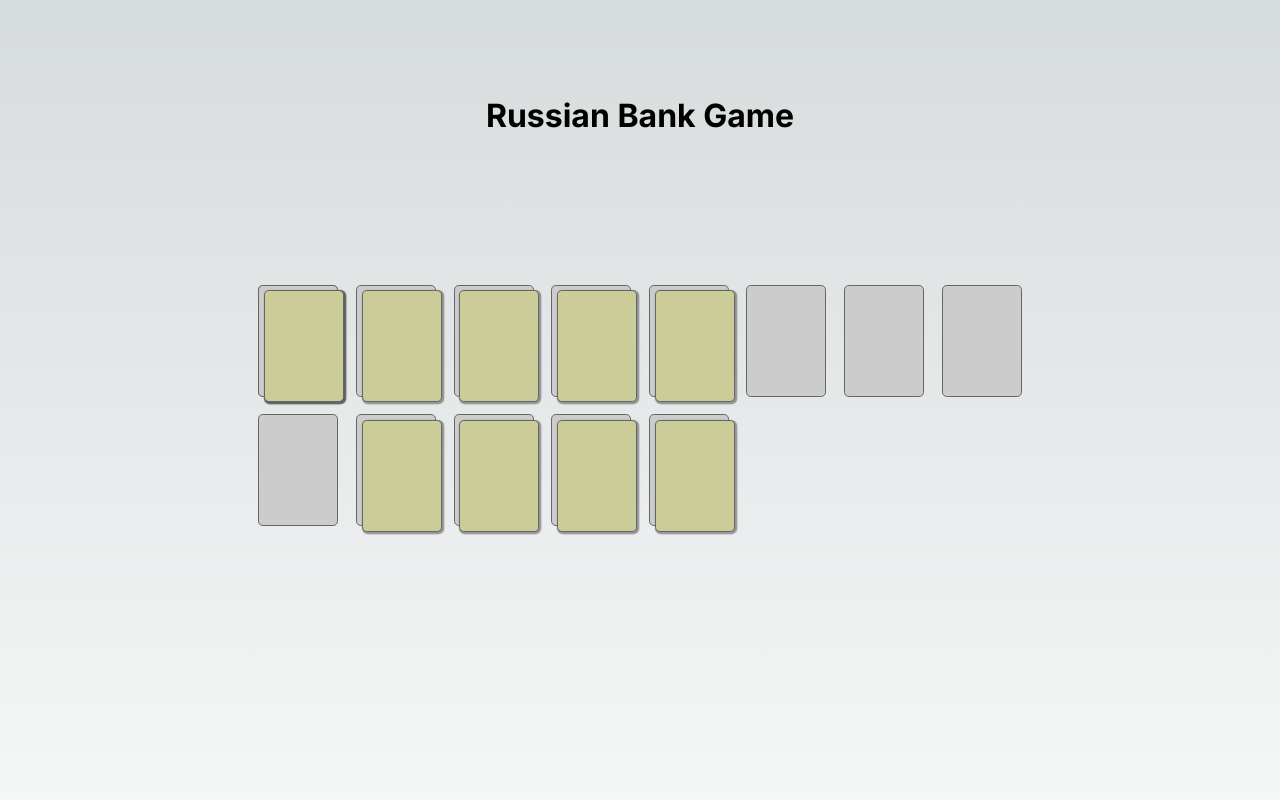
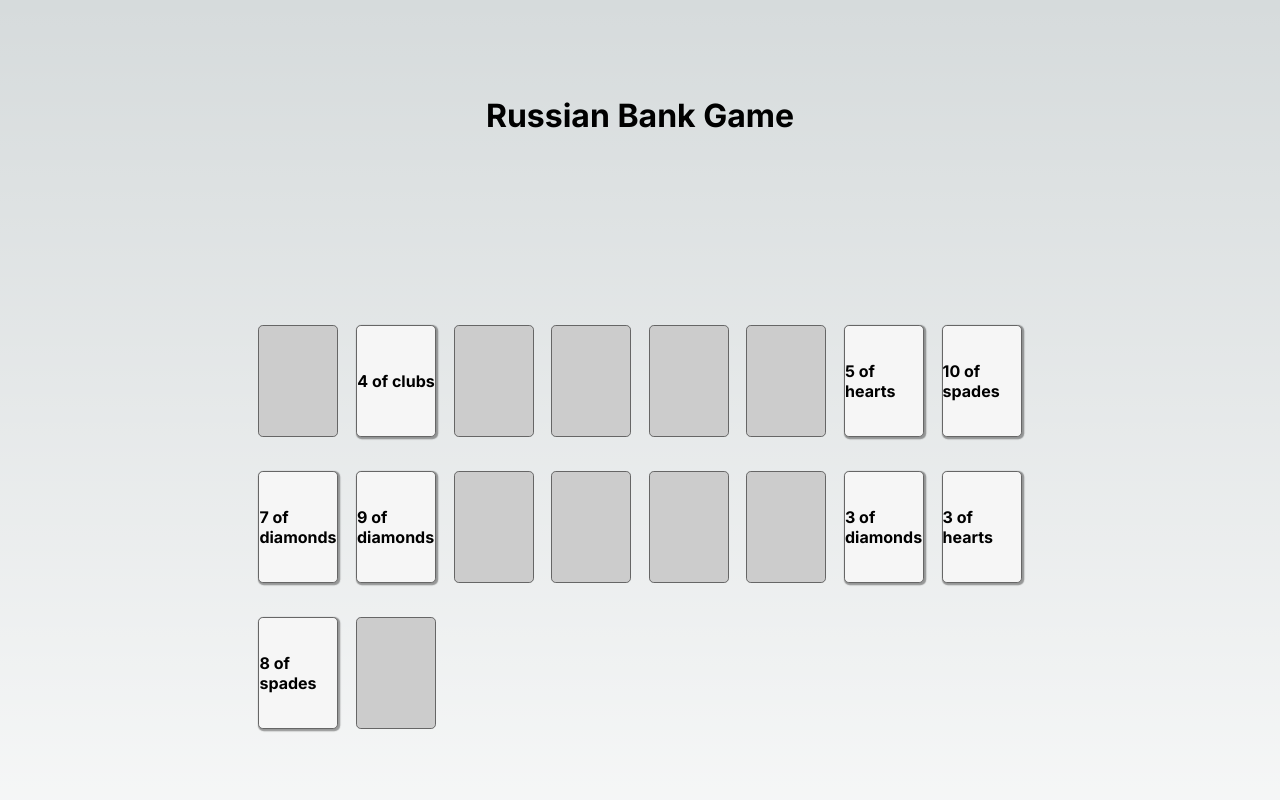
Before and after one commit to abeuscher/russianbank, a Next.js app: page / in a window 1280 px wide. Shown: the top 800 px of the page. Built offline with nearby package versions, Linux system fonts and the light colour scheme.

Commit message:
Updated from claude's input

```diff
--- /dev/null
+++ b/src/components/CardSlot/cardSlot.module.scss
@@ -0,0 +1,9 @@
+.cardSlot {
+  position: relative;
+  width: 5em;
+  height: 7em;
+  margin: 0.3em;
+  background-color: #ccc;
+  border: 0.07em solid #666;
+  border-radius: 0.3em;
+}
--- a/src/components/gameBoard/CardSlot.tsx
+++ b/src/components/CardSlot/index.tsx
@@ -1,6 +1,6 @@
 'use client';
 
-import Card from '@/components/gameBoard/Card';
+import Card from '@/components/Card';
 import React from 'react';
 import styles from './cardSlot.module.scss';
 
--- /dev/null
+++ b/src/components/PlayerArea/index.tsx
@@ -0,0 +1,49 @@
+'use client';
+
+import { CardSlot } from '@/types/CardSlot';
+import React from 'react';
+import styles from './playerArea.module.scss';
+
+interface PlayerAreaProps {
+  reserve: CardSlot;
+  hand: CardSlot;
+  waste: CardSlot;
+}
+
+const PlayerArea: React.FC<PlayerAreaProps> = ({ reserve, hand, waste }) => {
+  return (
+    <div className={styles.playerArea}>
+      <div className={styles.row}>
+        <div className={styles.deck}>
+          {reserve.getCards().map((card, index) => (
+            <div key={index} className={styles.card}>
+              {card.faceDown ? (
+                <div className={styles.faceDown}>⧠</div>
+              ) : (
+                <div className={styles.faceUp}>
+                  {card.value} of {card.suit}
+                </div>
+              )}
+            </div>
+          ))}
+        </div>
+        <div className={styles.emptySlot}></div>
+        <div className={styles.waste}>
+          {waste.getCards().map((card, index) => (
+            <div key={index} className={styles.card}>
+              {card.faceDown ? (
+                <div className={styles.faceDown}>⧠</div>
+              ) : (
+                <div className={styles.faceUp}>
+                  {card.value} of {card.suit}
+                </div>
+              )}
+            </div>
+          ))}
+        </div>
+      </div>
+    </div>
+  );
+};
+
+export default PlayerArea;
--- /dev/null
+++ b/src/components/PlayerArea/playerArea.module.scss
@@ -0,0 +1,60 @@
+.playerArea {
+    display: flex;
+    flex-direction: column;
+    align-items: center;
+  }
+
+  .row {
+    display: flex;
+    justify-content: center;
+    margin-bottom: 1em;
+  }
+
+  .deck,
+  .waste {
+    display: flex;
+    flex-direction: row;
+  }
+
+  .card {
+    width: 5em;
+    height: 7em;
+    margin: 0.3em;
+    background-color: #f6f6f6;
+    border-width: 0.07em;
+    border-style: solid;
+    border-color: #666;
+    border-radius: 0.3em;
+    box-shadow: 0.07em 0.07em 0.07em 0.07em rgba(20, 20, 20, 0.4);
+  }
+
+  .faceDown {
+    display: flex;
+    justify-content: center;
+    align-items: center;
+    height: 100%;
+    background-color: #cccc99;
+    color: #998877;
+    font-size: 1em;
+    line-height: 5em;
+    border: 0.15em dashed #b1885f;
+    border-radius: 0.3em;
+  }
+
+  .faceUp {
+    display: flex;
+    justify-content: center;
+    align-items: center;
+    height: 100%;
+    font-weight: bold;
+    color: #000;
+  }
+
+  .emptySlot {
+    width: 5em;
+    height: 7em;
+    margin: 0.3em;
+    background-color: #ccc;
+    border: 0.07em solid #666;
+    border-radius: 0.3em;
+  }
--- /dev/null
+++ b/src/components/TableauColumn/index.tsx
@@ -0,0 +1,29 @@
+'use client';
+
+import { CardSlot } from '../CardSlot';
+import React from 'react';
+import styles from './tableauColumn.module.scss';
+
+interface TableauColumnProps {
+  column: CardSlot[];
+}
+
+const TableauColumn: React.FC<TableauColumnProps> = ({ column }) => {
+  return (
+    <div className={styles.tableauColumn}>
+      {column.map((card, index) => (
+        <div key={index} className={styles.card}>
+          {card.faceDown ? (
+            <div className={styles.faceDown}>⧠</div>
+          ) : (
+            <div className={styles.faceUp}>
+              {card.value} of {card.suit}
+            </div>
+          )}
+        </div>
+      ))}
+    </div>
+  );
+};
+
+export default TableauColumn;
--- /dev/null
+++ b/src/components/TableauColumn/tableauColumn.module.scss
@@ -0,0 +1,38 @@
+.tableauColumn {
+    display: flex;
+    flex-direction: column;
+  }
+
+  .card {
+    width: 5em;
+    height: 7em;
+    margin: 0.3em;
+    background-color: #f6f6f6;
+    border-width: 0.07em;
+    border-style: solid;
+    border-color: #666;
+    border-radius: 0.3em;
+    box-shadow: 0.07em 0.07em 0.07em 0.07em rgba(20, 20, 20, 0.4);
+  }
+
+  .faceDown {
+    display: flex;
+    justify-content: center;
+    align-items: center;
+    height: 100%;
+    background-color: #cccc99;
+    color: #998877;
+    font-size: 1em;
+    line-height: 5em;
+    border: 0.15em dashed #b1885f;
+    border-radius: 0.3em;
+  }
+
+  .faceUp {
+    display: flex;
+    justify-content: center;
+    align-items: center;
+    height: 100%;
+    font-weight: bold;
+    color: #000;
+  }
--- a/src/components/gameBoard/cardSlot.module.scss
+++ /dev/null
@@ -1,9 +0,0 @@
-.cardSlot {
-    position: relative;
-    width: 5em;
-    height: 7em;
-    margin: 0.3em;
-    background-color: #ccc;
-    border: 0.07em solid #666;
-    border-radius: 0.3em;
-  }
--- a/src/components/gameBoard/gameBoard.module.scss
+++ b/src/components/gameBoard/gameBoard.module.scss
@@ -8,23 +8,18 @@
 .grid {
   display: grid;
   grid-template-columns: repeat(8, 1fr);
-  grid-template-rows: repeat(4, 1fr);
+  grid-template-rows: repeat(3, 1fr);
   grid-gap: 0.5em;
   width: 100%;
   max-width: 800px;
 }
 
-.playerReserve,
-.opponentReserve {
-  grid-column: 1;
-  grid-row: 1;
-  display: flex;
-  justify-content: center;
-}
-
-.tableauColumn {
-  display: flex;
-  flex-direction: column;
+.foundationArea {
+  grid-column: 3 / 7;
+  grid-row: 1 / 3;
+  display: grid;
+  grid-template-columns: repeat(4, 1fr);
+  grid-gap: 0.5em;
 }
 
 .foundationColumn {
--- a/src/components/gameBoard/index.tsx
+++ b/src/components/gameBoard/index.tsx
@@ -4,13 +4,16 @@ import React, { useEffect } from 'react';
 import { RootState, useAppDispatch } from '@/store';
 import { useDispatch, useSelector } from 'react-redux';
 
-import CardSlot from '@/components/gameBoard/CardSlot';
+import CardSlot from '@/components/CardSlot';
+import { CardSlotData } from '@/types/CardSlotData';
+import PlayerArea from '@/components/PlayerArea';
+import TableauColumn from '@/components/TableauColumn';
 import { initializeGame } from '@/store/gameSlice';
 import styles from './gameBoard.module.scss';
 
 const GameBoard = () => {
   const dispatch = useAppDispatch();
-  const { playerReserve, opponentReserve, tableau, foundations } = useSelector((state: RootState) => state.game);
+  const { playerReserve, opponentReserve, tableau, foundations, playerHand, playerWaste, opponentHand, opponentWaste } = useSelector((state: RootState) => state.game);
 
   useEffect(() => {
     dispatch(initializeGame());
@@ -19,40 +22,25 @@ const GameBoard = () => {
   return (
     <div className={styles.gameBoard}>
       <div className={styles.grid}>
-        {/* Player's Reserve */}
-        <div className={styles.playerReserve}>
-          <CardSlot cards={playerReserve} position="playerReserve" />
+        <PlayerArea reserve={new CardSlotData(playerReserve)} hand={new CardSlotData(playerHand)} waste={new CardSlotData(playerWaste)} />
+
+        {tableau.slice(0, 4).map((column, columnIndex) => (
+          <TableauColumn key={columnIndex} column={column} />
+        ))}
+
+        <div className={styles.foundationArea}>
+          {foundations.map((foundationColumn, columnIndex) => (
+            <div key={columnIndex} className={styles.foundationColumn}>
+              <CardSlot cards={foundationColumn} />
+            </div>
+          ))}
         </div>
 
-        {/* Player's Tableau */}
-        {tableau.slice(0, 4).map((column, columnIndex) => (
-          <div className={styles.tableauColumn} key={columnIndex}>
-            {column.map((card, rowIndex) => (
-              <CardSlot key={`player-${columnIndex}-${rowIndex}`} cards={[card]} position={`player-tableau-${columnIndex}-${rowIndex}`} />
-            ))}
-          </div>
+        {tableau.slice(4).map((column, columnIndex) => (
+          <TableauColumn key={columnIndex + 4} column={column} />
         ))}
 
-        {/* Foundations */}
-        {Array.from({ length: 4 }).map((_, columnIndex) => (
-          <div className={styles.foundationColumn} key={columnIndex}>
-            <CardSlot cards={foundations[columnIndex]} position={`foundation-${columnIndex}`} />
-          </div>
-        ))}
-
-        {/* Opponent's Tableau */}
-        {tableau.slice(4).map((column, columnIndex) => (
-          <div className={styles.tableauColumn} key={columnIndex + 4}>
-            {column.map((card, rowIndex) => (
-              <CardSlot key={`opponent-${columnIndex}-${rowIndex}`} cards={[card]} position={`opponent-tableau-${columnIndex}-${rowIndex}`} />
-            ))}
-          </div>
-        ))}
-
-        {/* Opponent's Reserve */}
-        <div className={styles.opponentReserve}>
-          <CardSlot cards={opponentReserve} position="opponentReserve" />
-        </div>
+        <PlayerArea reserve={new CardSlotData(opponentReserve)} hand={new CardSlotData(opponentHand)} waste={new CardSlotData(opponentWaste)} />
       </div>
     </div>
   );
--- /dev/null
+++ b/src/types/CardSlotData.ts
@@ -0,0 +1,30 @@
+export interface CardSlotProps {
+  id: string;
+  value: string;
+  suit: string;
+  faceDown: boolean;
+}
+
+export class CardSlotData {
+  private cards: CardSlotProps[];
+
+  constructor() {
+    this.cards = [];
+  }
+
+  addCard(card: CardSlotProps) {
+    this.cards.push(card);
+  }
+
+  removeCard() {
+    return this.cards.pop();
+  }
+
+  getCards() {
+    return this.cards;
+  }
+
+  isFaceDown() {
+    return this.cards.length > 0 && this.cards[this.cards.length - 1].faceDown;
+  }
+}
```
Also changed, not shown: src/components/Card/card.module.scss (renamed from src/components/gameBoard/card.module.scss), src/components/Card/index.tsx (renamed from src/components/gameBoard/Card.tsx).
